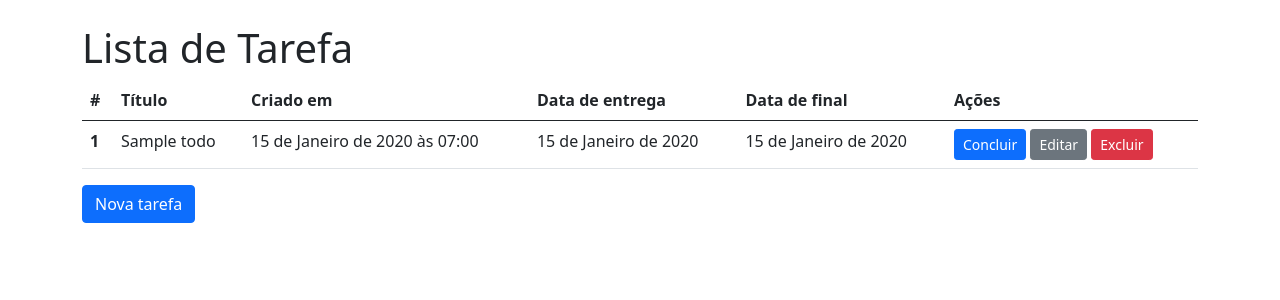
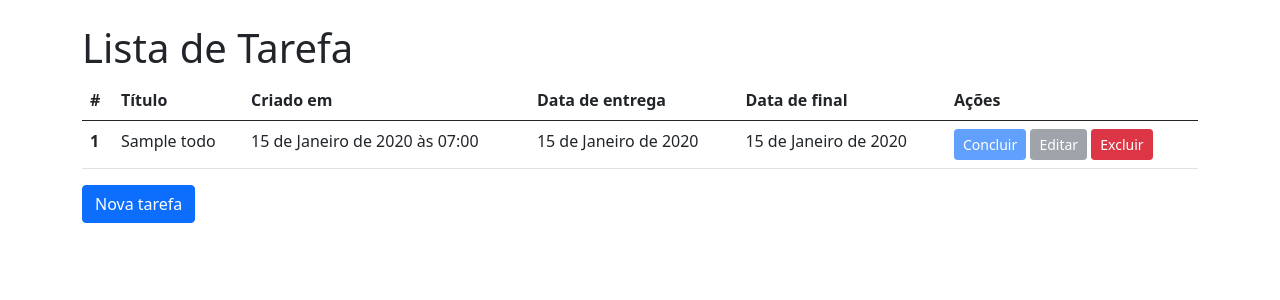
Before and after one commit to LucasPires50/to_do_list, a Django app: page / in a window 1280 px wide. Shown: the part 56-356 px from the top of the page. Run offline with Django 5.2, Linux system fonts and the light colour scheme; tables that the repository leaves empty hold one stand-in row (values such as "Sample post").

Commit message:
feat: adjust code

```diff
--- a/todos/models.py
+++ b/todos/models.py
@@ -1,3 +1,4 @@
+from datetime import date
 from django.db import models
 
 
@@ -6,3 +7,11 @@ class Todo(models.Model):
     created_at = models.DateTimeField(auto_now_add=True, null=False, blank=False)
     deadline = models.DateField(verbose_name="Data de entrega", null=False, blank=False)
     finished_at = models.DateField(null=True, blank=False)
+
+    class Meta:
+        ordering = ["deadline"]
+
+    def mark_has_complete(self):
+        if not self.finished_at:
+            self.finished_at = date.today()
+            self.save()
--- a/todos/templates/todos/todo_list.html
+++ b/todos/templates/todos/todo_list.html
@@ -27,8 +27,8 @@
             <td>{{ todo.deadline }}</td>
             <td>{{ todo.finished_at | default:"-" }}</td>
             <td>
-              <a href="{% url 'todo_complete' pk=todo.pk %}" class="btn btn-primary btn-sm">Concluir</a>
-              <a href="{% url 'todo_update' pk=todo.pk %}" class="btn btn-secondary btn-sm">Editar</a>
+              <a href="{% url 'todo_complete' pk=todo.pk %}" class="btn btn-primary btn-sm {% if todo.finished_at %}disabled{% endif %}" if>Concluir</a>
+              <a href="{% url 'todo_update' pk=todo.pk %}" class="btn btn-secondary btn-sm {% if todo.finished_at %}disabled{% endif %}">Editar</a>
               <a href="{% url 'todo_delete' pk=todo.pk %}" class="btn btn-danger btn-sm">Excluir</a>
             </td>
           </tr>
--- a/todos/views.py
+++ b/todos/views.py
@@ -26,6 +26,5 @@ class TodoDeleteView(DeleteView):
 class TodoCompleteView(View):
     def get(self, request, pk):
         todo = get_object_or_404(Todo, pk=pk)
-        todo.finished_at = date.today()
-        todo.save()
+        todo.mark_has_complete()
         return redirect("todo_list")
```
